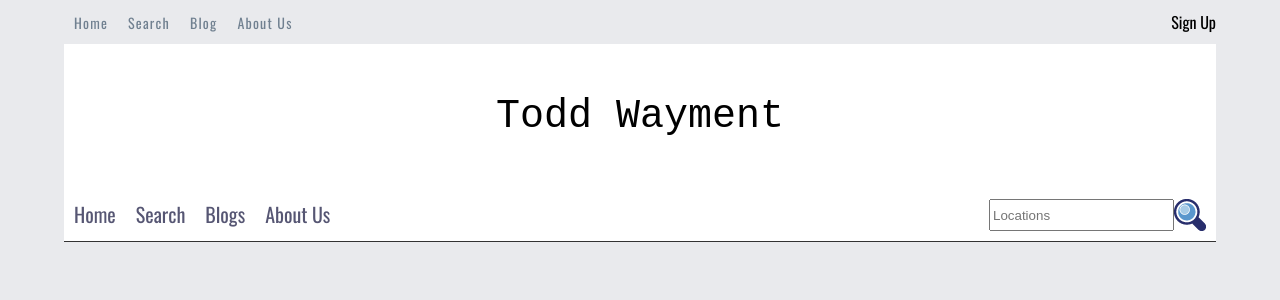
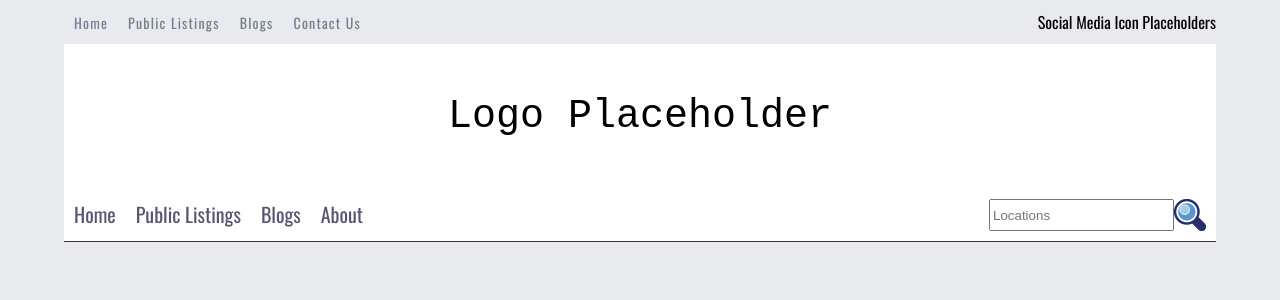
Before and after one commit to Tbonexas/snare, a React (Create React App) app: page / in a window 1280 px wide. Shown: the top 300 px of the page. Built offline with nearby package versions, Linux system fonts and the light colour scheme.

Commit message:
fixed navigation names, added contact us button, public listings, and removed border from search bar.

```diff
--- a/src/components/Header/index.js
+++ b/src/components/Header/index.js
@@ -7,12 +7,12 @@ const Header = (props) => {
     <header className="header">
         <nav className="headerMenu">
             <a href="#">Home </a>
-            <a href="#">Search </a>
-            <a href="#">Blog </a>
-            <a href="#">About Us </a>
+            <a href="#">Public Listings </a>
+            <a href="#">Blogs </a>
+            <a href="#">Contact Us </a>
         </nav>
         <div>
-            Sign Up
+            Social Media Icon Placeholders
         </div>
     </header>
    )
--- a/src/components/Logo/index.js
+++ b/src/components/Logo/index.js
@@ -5,7 +5,7 @@ import './style.css';
 const Logo = (props) => {
   return(
     <div className="logo">
-        <a href="#">Todd Wayment</a>
+        <a href="#">Logo Placeholder</a>
     </div>
    )
 
--- a/src/components/Navbar/index.js
+++ b/src/components/Navbar/index.js
@@ -28,9 +28,9 @@ const Navbar = (props) => {
     <div className="navbar">
         <ul className='navbarMenu'>
             <li><a href='#'>Home</a></li>
-            <li><a href='#'>Search</a></li>
+            <li><a href='#'>Public Listings</a></li>
             <li><a href='#'>Blogs</a></li>
-            <li><a href='#'>About us</a></li>
+            <li><a href='#'>About</a></li>
         </ul>
         <div className='search'>
           <form onSubmit={submitSearch}>
```
